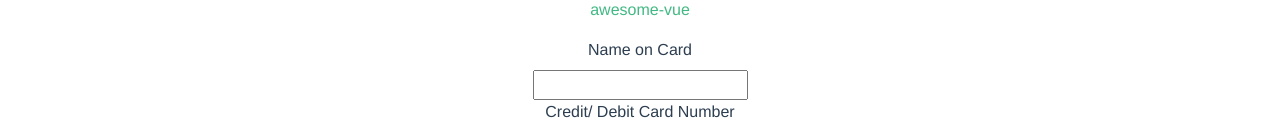
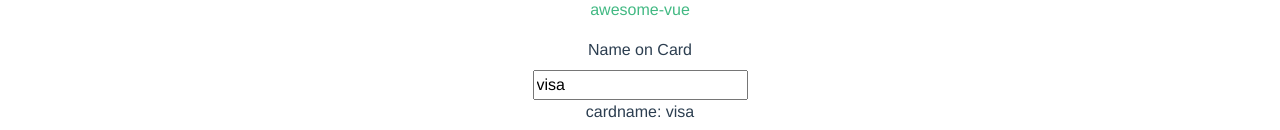
Before and after one commit to avisas/CreditCard-Wallet, a Vue app: page /#/ in a window 1280 px wide. Shown: the part 660-790 px from the top of the page. Built offline with nearby package versions, Linux system fonts and the light colour scheme.

Commit message:
bootstrap installed

```diff
--- a/package.json
+++ b/package.json
@@ -14,6 +14,8 @@
     "build": "node build/build.js"
   },
   "dependencies": {
+    "bootstrap": "^4.4.0",
+    "bootstrap-vue": "^2.1.0",
     "vue": "^2.5.2",
     "vue-router": "^3.0.1"
   },
--- a/src/components/Wallet.vue
+++ b/src/components/Wallet.vue
@@ -21,40 +21,40 @@
         </a>
       </li>
     </ul>
-    <form>
+    <form @submit="checkForm" method="post">
       <div>
-        <label>Name on Card</label>
+        <label for="nameCard">Name on Card</label>
         <div>
-          <input type="text" id="cardName">
+          <input v-model="cardName" type="text" id="cardName">
+          <p>cardname: {{cardName}}</p>
         </div>
       </div>
       <div>
-        <label>Credit/ Debit Card Number</label>
+        <label for="cardNumber">Credit/ Debit Card Number</label>
         <div>
-          <input type="text" id="cardNumber">
+          <input v-model.number="cardNumber" type="number" id="cardNumber">
         </div>
       </div>
       <div>
-        <label>Exp. Month</label>
+        <label for="expMonth">Exp. Month</label>
         <div>
-          <input type="text" id="expMonth">
+          <input v-model="expMonth" type="text" id="expMonth">
         </div>
       </div>
       <div>
-        <label>Exp. Year</label>
+        <label for="expYear">Exp. Year</label>
         <div>
-          <input type="text" id="expYear">
+          <input v-model="expYear" type="number" id="expYear">
         </div>
       </div>
       <div>
-        <label>Security Code</label>
+        <label for="securityCode">Security Code</label>
         <div>
-          <input type="text" id="securityCode">
+          <input v-model.number="securityCode" type="number" id="securityCode">
         </div>
       </div>
       <img>
       <button @click="addCard">Add Card</button>
-
     </form>
   </div>
 </template>
@@ -71,6 +71,13 @@ export default {
         { id: '4 ', type: 'diners', isDefault: false, number: 1234867891256985, expDate: '05/2026' },
         { id: '5 ', type: 'club', isDefault: false, number: 1233867891256985, expDate: '05/2023' },
       ],
+      cardName: 'visa',
+      initData: {
+        cardNumber: null,
+        expMonth: null,
+        expYear: null,
+        securityCode: null,
+      },
     };
   },
   methods: {
@@ -79,9 +86,9 @@ export default {
       const indexInArray = this.cards.findIndex(card => (card.id === selectedCardId));
       this.cards.splice(indexInArray, 1);
       if (this.cards.length) {
-          const foundDefaultCard = this.cards.find(currentCard => currentCard.isDefault);
-          if (foundDefaultCard === undefined) {
-            this.cards[0].isDefault = true;
+        const foundDefaultCard = this.cards.find(currentCard => currentCard.isDefault);
+        if (foundDefaultCard === undefined) {
+          this.cards[0].isDefault = true;
         }
       }
     },
@@ -99,9 +106,8 @@ export default {
         }
       });
     },
-    addCard(event) {
-
-    }
+    // addCard(event) {
+    // }
   },
 };
 </script>
@@ -123,10 +129,4 @@ li {
 a {
   color: #42b983;
 }
-.add-card {
-  background-color: green;
-  border: none;
-  border-color: green;
-  color: white;
-}
 </style>
--- a/src/main.js
+++ b/src/main.js
@@ -1,8 +1,14 @@
 // The Vue build version to load with the `import` command
 // (runtime-only or standalone) has been set in webpack.base.conf with an alias.
+import BootstrapVue from 'bootstrap-vue';
+import 'bootstrap/dist/css/bootstrap.css';
+import 'bootstrap-vue/dist/bootstrap-vue.css';
+
 import Vue from 'vue';
 import App from './App';
 import router from './router';
+
+Vue.use(BootstrapVue);
 
 Vue.config.productionTip = false;
 
```
Also changed, not shown: 1 other file (tests, documents, lock files or other folders).
